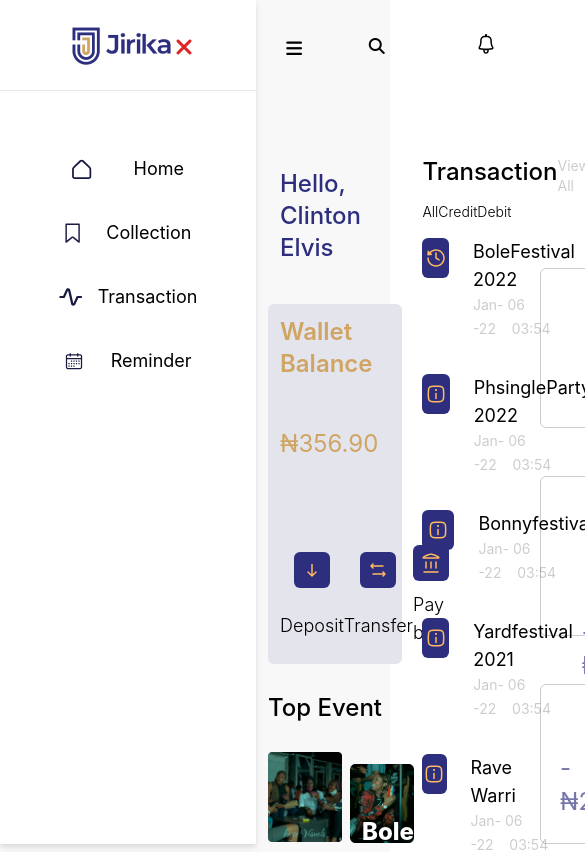
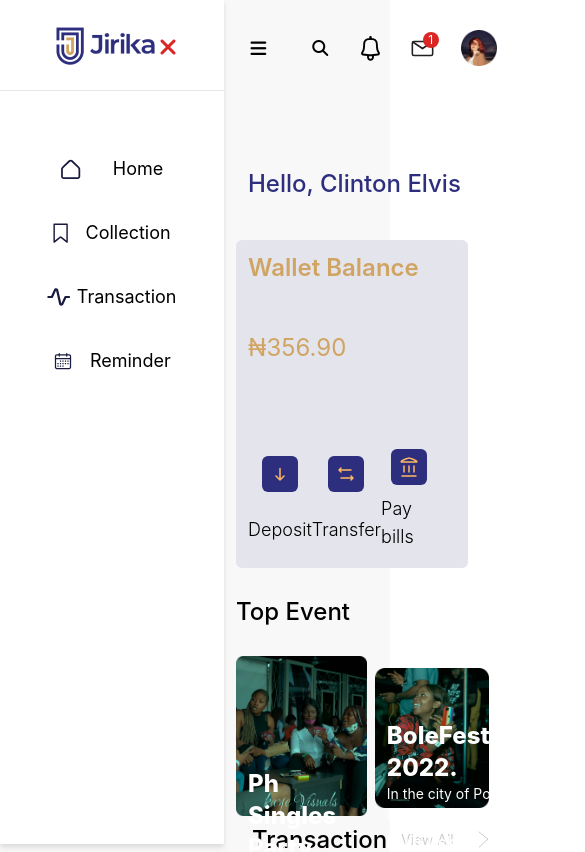
Before and after one commit to Enobaks/jirika, a React (Create React App) app: page / in a window 390 px wide. Shown: the top 852 px of the page, 585 px wide, since content can reach past the window. Built offline with nearby package versions, Linux system fonts and the light colour scheme.

Commit message:
Started making the home page responsive

```diff
--- a/src/components/sideNavbar.js
+++ b/src/components/sideNavbar.js
@@ -5,7 +5,7 @@ import "./sideNavbar.css";
 
 const SideNavbar = () => {
   return (
-    <div className=" sideNavContainer w-64 h-screen fixed bg-white z-20 drop-shadow-md lg:flex flex-col items-center justify-between ">
+    <div className=" sideNavContainer w-56 h-screen fixed bg-white z-20 drop-shadow-md lg:flex flex-col items-center justify-between ">
       <Link to="/" className="logo flex mt-6 mb-5">
         <div className="logo-wrap flex justify-center items-center w-full">
           <div className="sg flex items-center w-28">
--- a/src/components/topNavbar.js
+++ b/src/components/topNavbar.js
@@ -8,8 +8,8 @@ const topNavbar = () => {
         <div className="menu-bar lg:hidden">
           <i class="fa-solid fa-bars text-lg"></i>
         </div>
-        <div className="nat flex justify-between md:w-2/5 w-9/12 lg:w-full">
-          <div className="search-icon lg:hidden">
+        <div className="nat flex justify-between md:w-1/2 w-9/12 lg:w-full">
+          <div className="search-icon lg:hidden flex items-center">
             <i className="fa-solid fa-magnifying-glass"></i>
           </div>
           <div className="hidden lg:block search-wrap w-2/5 relative">
@@ -27,28 +27,7 @@ const topNavbar = () => {
             </form>
           </div>
 
-          <div className="profile lg:hidden">
-            <svg
-              width="16"
-              height="20"
-              viewBox="0 0 16 20"
-              fill="none"
-              xmlns="http://www.w3.org/2000/svg"
-            >
-              <path
-                fill-rule="evenodd"
-                clip-rule="evenodd"
-                d="M9 1C9 0.447715 8.55229 0 8 0C7.44772 0 7 0.447715 7 1V1.75H6.44258C4.21751 1.75 2.37591 3.48001 2.23702 5.70074L2.01601 9.2342C1.93175 10.5814 1.47946 11.8797 0.708404 12.9876C0.0117219 13.9886 0.631942 15.3712 1.84287 15.5165L5.25 15.9254V17C5.25 18.5188 6.48122 19.75 8 19.75C9.51878 19.75 10.75 18.5188 10.75 17V15.9254L14.1571 15.5165C15.3681 15.3712 15.9883 13.9886 15.2916 12.9876C14.5205 11.8797 14.0682 10.5814 13.984 9.2342L13.763 5.70074C13.6241 3.48001 11.7825 1.75 9.55741 1.75H9V1ZM6.44258 3.25C5.00958 3.25 3.82354 4.36417 3.73409 5.79438L3.51309 9.32784C3.41169 10.949 2.86744 12.5112 1.93959 13.8444C1.88924 13.9168 1.93406 14.0167 2.02159 14.0272L5.75925 14.4757C7.24774 14.6543 8.75225 14.6543 10.2407 14.4757L13.9784 14.0272C14.0659 14.0167 14.1108 13.9168 14.0604 13.8444C13.1326 12.5112 12.5883 10.949 12.4869 9.32784L12.2659 5.79438C12.1764 4.36417 10.9904 3.25 9.55741 3.25H6.44258ZM8 18.25C7.30964 18.25 6.75 17.6904 6.75 17V16.25H9.25V17C9.25 17.6904 8.69036 18.25 8 18.25Z"
-                fill="black"
-              />
-            </svg>
-            <span className="hidden md:inline-block">Hi, John Doe</span>
-          </div>
-          <div className="lg:hidden">
-            <i class="fa-solid fa-cart-shopping text-lg mr-2"></i>
-            <span className="text-xl hidden md:inline-block">Cart</span>
-          </div>
-          <div className="laptop-size lg:flex w-3/12 hidden justify-between items-center">
+          <div className="laptop-size w-3/4 flex lg:w-3/12 justify-between items-center">
             <svg
               width="25"
               height="25"
@@ -89,10 +68,10 @@ const topNavbar = () => {
             </div>
 
             <div className="flex">
-              <div className="img-wrap">
+              <div className="img-wrap w-9 h-9">
                 <img src={ProfilePicture} alt="Profile" />
               </div>
-              <div className="profile-details ml-4">
+              <div className="profile-details hidden lg:block ml-4">
                 <h3 className="text-base text-carton font-semibold">
                   Jack Wilder
                 </h3>
--- a/src/pages/home.js
+++ b/src/pages/home.js
@@ -5,8 +5,9 @@ import SinglesParty from "../images/singles-party.png";
 const Home = () => {
   return (
     <div className="home-wrap w-full p-3">
-      <div className="flex gap-2">
-        <div className="greetings w-2/5">
+      <div className="flex flex-col lg:flex-row gap-2">
+        {/* Greeting */}
+        <div className="greetings w-11/12 lg:w-2/5">
           <h1 className="text-2xl font-medium text-primary p-3">
             Hello, Clinton Elvis{" "}
           </h1>
@@ -125,7 +126,8 @@ const Home = () => {
             </div>
           </div>
         </div>
-        <div className="transactions-summary w-2/5">
+        {/* Transaction Section */}
+        <div className="transactions-summary w-11/12 lg:w-2/5 pl-4">
           <div className="title flex justify-between">
             <h1 className="text-2xl font-medium">Transaction</h1>
             <div className="view-wrap flex items-center">
@@ -147,9 +149,9 @@ const Home = () => {
             </div>
           </div>
           <div className="sub-category flex w-1/2 justify-between mt-1.5 mb-4">
-            <p className="font-light text-sm">All</p>
-            <p className="font-light text-sm">Credit</p>
-            <p className="font-light text-sm">Debit</p>
+            <p className="font-light text-sm hover:underline">All</p>
+            <p className="font-light text-sm hover:underline">Credit</p>
+            <p className="font-light text-sm hover:underline">Debit</p>
           </div>
           <div className="transaction flex justify-between mb-8">
             <div className="tick flex">
@@ -374,7 +376,8 @@ const Home = () => {
             </div>
           </div>
         </div>
-        <div className="transactions-summary w-1/3 pl-3">
+        {/* Live Activity */}
+        <div className="transactions-summary w-11/12 lg:w-1/3 pl-4">
           <h1 className="text-2xl font-medium mb-12">Live activity</h1>
           <div className="activities-wrap flex flex-col justify-center items-center ">
             <div className="w-52 h-40 flex  items-center justify-center border border-mute rounded-md mb-12">
--- a/src/pages/index.js
+++ b/src/pages/index.js
@@ -7,7 +7,7 @@ const landingPage = () => {
   return (
     <div className="w-full  h-auto bg-body-grey flex">
       <SideNavbar />
-      <div className="user-section w-full h-auto ml-64">
+      <div className="user-section w-full h-auto ml-56">
         <TopNavbar />
 
         <Outlet />
```
Also changed, not shown: src/components/topNavbar.css (added).
